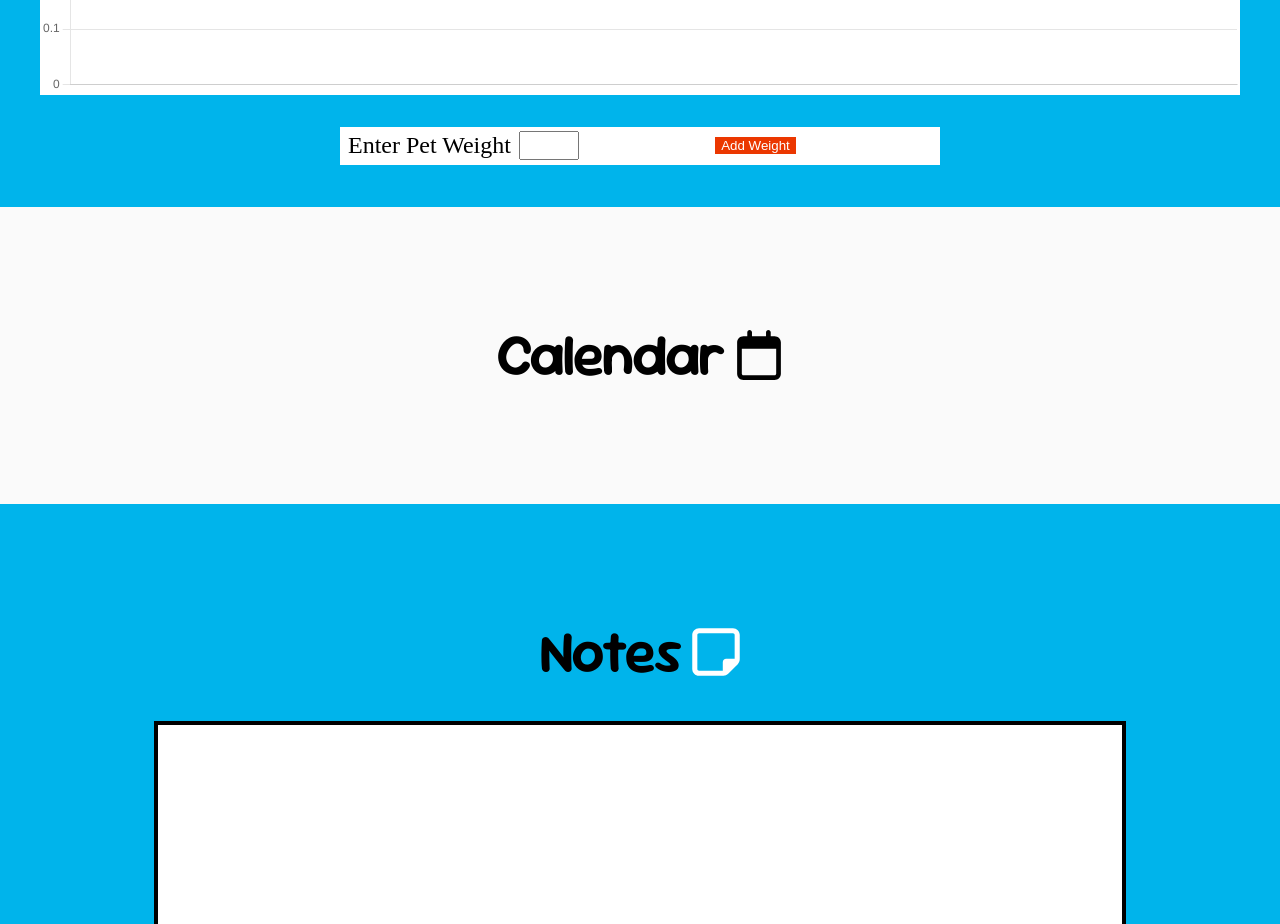
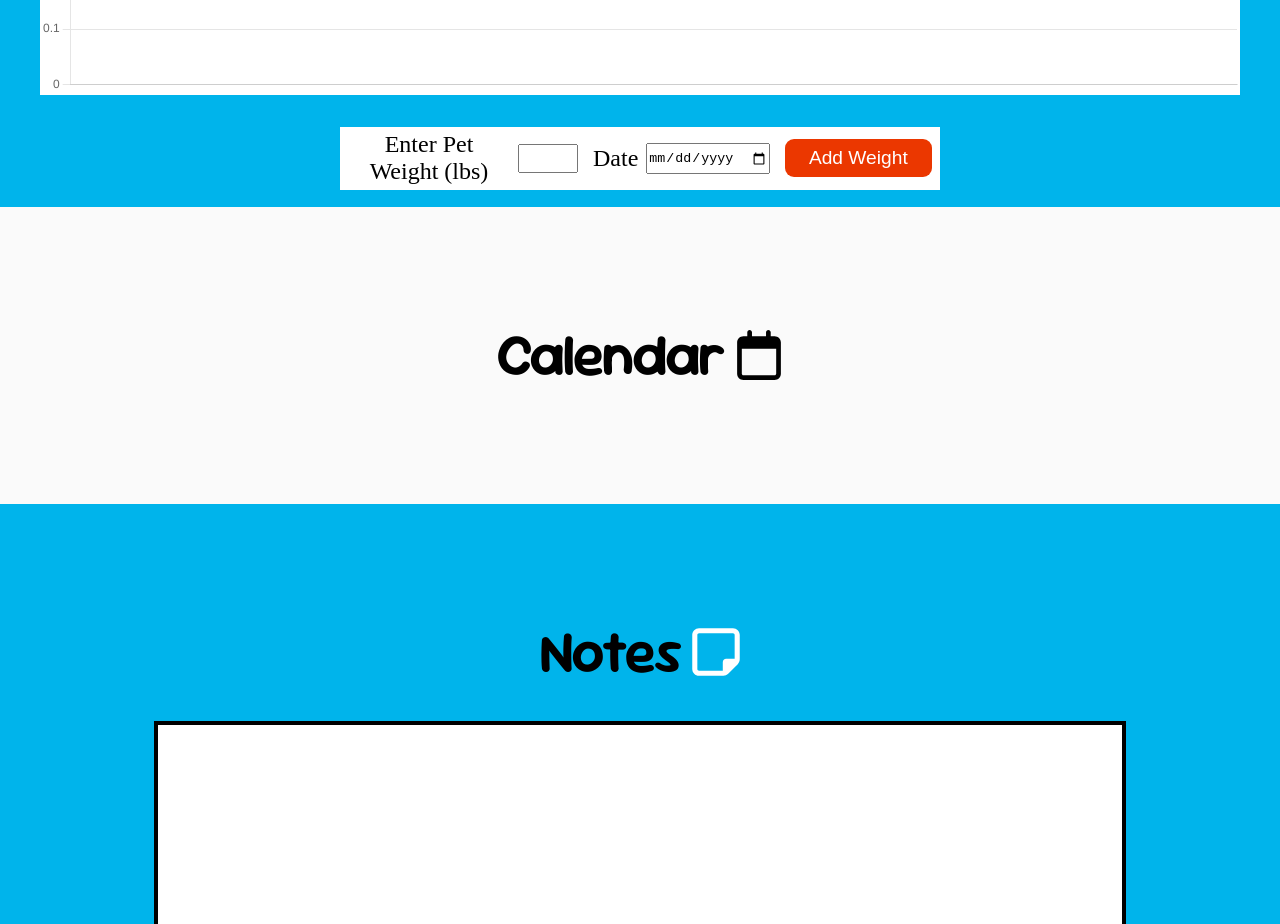
Before and after one commit to javierb256/My-Pet-Care, a React (Vite) app: page /My-Pet-Care/home in a window 1280 px wide. Shown: the part 1600-2524 px from the top of the page. Built offline with nearby package versions, Linux system fonts and the light colour scheme.

Commit message:
updated chart on Home screen to filter early to current

```diff
--- a/src/components/WeightChart/WeightChart.tsx
+++ b/src/components/WeightChart/WeightChart.tsx
@@ -25,12 +25,28 @@ ChartJS.register(
 //   weight: string,
 // }
 
-function WeightChart({ weight }: any) {
-  console.log(weight);
+// function WeightChart({ dates }: any) {
+function WeightChart({ weights, dates}: any) {
   const options = {
     responsive: true,
     maintainAspectRatio: true,
   };
+  const sortedDates: string[] = dates.sort((a:any,b:any) => a-b).map((date: Date) => {
+    const format = date.toLocaleDateString('en-US', {
+      day: "numeric",
+      month: "long",
+      year: "numeric"
+    });
+    return format
+  })
+  let finalDates = [];
+  for(let i=0; i<dates.length; i++){
+    finalDates.push([sortedDates[i], weights[i]])
+  }
+  // console.log(dates.sort((a:any,b:any) => a-b))
+  // console.log(weights)
+  // const sortedDates: string[] = data.sort((a:any,b:any) => b[0]-a[0])
+  // console.log(sortedDates)
   // const test = ["4/29", weight]
   // const data = {
 
@@ -43,18 +59,18 @@ function WeightChart({ weight }: any) {
   //   ],
   // };
 
-  const data = {
+  const chartData = {
     datasets: [
       {
         label: `Weight`,
         // data: [["4/25",3]],
-        data: weight,
+        data: finalDates,
         borderColor: "hsl(194, 100%, 46%)",
       },
     ],
   };
 
-  return <Line options={options} data={data} className={styles.chart} />;
+  return <Line options={options} data={chartData} className={styles.chart} />;
 }
 
 export default WeightChart;
--- a/src/index.css
+++ b/src/index.css
@@ -67,7 +67,7 @@ html {
   --scarlet: hsl(14, 100%, 46%);
   --border-stroke: hsl(0, 0%, 59%);
   --grey-filler: hsl(0, 0%, 94%);
-  --light-gray: #FAFAFA;
+  --light-gray: #fafafa;
   height: 100vh;
 }
 
@@ -143,3 +143,13 @@ h6 {
   margin-bottom: 5px;
   font-family: raleWayBold;
 }
+
+.button {
+  display: block;
+  padding: 0.5rem 0;
+  width: 180px;
+  text-align: center;
+  border-radius: 9px;
+  text-decoration: none;
+  font-size: 1.2rem;
+}
--- a/src/pages/Appointments/Appointments.tsx
+++ b/src/pages/Appointments/Appointments.tsx
@@ -2,6 +2,7 @@ import Navbar from "../../components/Navbar/Navbar";
 import styles from "./Appointments.module.css";
 import BoxContainer from "../../components/BoxContainer/BoxContainer";
 import Appointment from "../../components/Appointment/Appointment";
+import {formatDate} from "../../utilities/utils";
 import { useState } from "react";
 import uuid from "react-uuid";
 
@@ -17,16 +18,6 @@ function Appointments() {
     state: "",
     zipCode: "",
   });
-
-  const formatDate = (date:string) => {
-    const newDate = new Date(date);
-    const format = newDate.toLocaleDateString('en-US', {
-      day: "numeric",
-      month: "long",
-      year: "numeric"
-    });
-    return format
-  }
 
   const formatTime = (time:string) => {
     const oldTime: string[] = time.split(":")
--- a/src/pages/Home/Home.module.css
+++ b/src/pages/Home/Home.module.css
@@ -178,6 +178,7 @@
   max-width: 600px;
   padding: 0.3rem 0.5rem;
   text-align: center;
+  gap: 15px;
 }
 
 .new-weight-container label {
@@ -198,7 +199,10 @@
 
 .new-weight-container button {
   margin-top: 0;
+  margin-left: 0;
+  margin-right: 0;
 }
+
 
 @media screen and (max-width: 969px) {
   .home-section {
--- a/src/pages/Home/Home.tsx
+++ b/src/pages/Home/Home.tsx
@@ -1,5 +1,4 @@
 import Navbar from "../../components/Navbar/Navbar";
-// import Button from "../../components/Button/Button";
 import styles from "./Home.module.css";
 import tempPetPicture from "../../assets/My Pet Care Logo Blue.png";
 import petKennel from "../../assets/dog-crate-icon-white.png";
@@ -24,22 +23,43 @@ function Home() {
   const age = location.state ? location.state.age : "";
   const [weightDataForm, setWeightDataForm] = useState({
     weight: "",
+    date: "",
   });
   const [weightArray, setWeightArray] = useState([]);
-  const [date, setDate] = useState(1);
+  const [dateArray, setDateArray] = useState([]);
 
-  const handleWeightSubmit = (e: React.ChangeEvent<HTMLFormElement>) => {
+  const handleChartDataSubmit = (e: React.ChangeEvent<HTMLFormElement>) => {
     e.preventDefault();
-    setWeightArray((prevItems: any) => {
-      const newWeights: any = [
-        ...prevItems,
-        [`1/${date}`, weightDataForm.weight],
+    // const newDate = new Date(weightDataForm.date);
+
+    // setWeightArray((prevItems: any) => {
+    //   const newData: any = [
+    //     ...prevItems,
+    //     [weightDataForm.date, weightDataForm.weight],
+    //   ];
+    //   return newData;
+    // });
+
+
+    setWeightArray((prevItems:any) => {
+      const newWeight: any = [
+        ...prevItems, weightDataForm.weight
       ];
-      return newWeights;
-    });
-    setDate(() => date + 1);
+      return newWeight;
+    })
+
+    setDateArray((prevItems:any) => {
+      const newDate = new Date(weightDataForm.date)
+      const newDates: any = [
+        ...prevItems, newDate
+        // ...prevItems, formatDate(weightDataForm.weight)
+        // ...prevItems, weightDataForm.date
+      ];
+      return newDates;
+    })
     setWeightDataForm({
       weight: "",
+      date: ""
     });
   };
 
@@ -133,14 +153,14 @@ function Home() {
           </span>
         </h2>
         <div className={styles["chart-container"]}>
-          <WeightChart weight={weightArray} />
+          <WeightChart weights={weightArray} dates={dateArray}/>
 
           <form
             className={styles["new-weight-container"]}
-            onSubmit={handleWeightSubmit}
+            onSubmit={handleChartDataSubmit}
           >
-            <label>
-              Enter Pet Weight
+            <label htmlFor="weight">
+              Enter Pet Weight (lbs)
               <input
                 type="number"
                 id="weight"
@@ -152,7 +172,21 @@ function Home() {
                 max={200}
               />
             </label>
-            <button type="submit">Add Weight</button>
+
+            <label htmlFor="date">
+              Date
+              <input
+                type="date"
+                id="date"
+                name="date"
+                value={weightDataForm.date}
+                onChange={handleChange}
+              />
+            </label>
+            <button className="button" type="submit">
+              Add Weight
+            </button>
+            {/* <button type="submit">Add Weight</button> */}
           </form>
         </div>
       </section>
--- /dev/null
+++ b/src/utilities/utils.tsx
@@ -0,0 +1,11 @@
+
+
+export const formatDate = (date:string | Date) => {
+    const newDate = new Date(date);
+    const format = newDate.toLocaleDateString('en-US', {
+      day: "numeric",
+      month: "long",
+      year: "numeric"
+    });
+    return format
+  }
```
